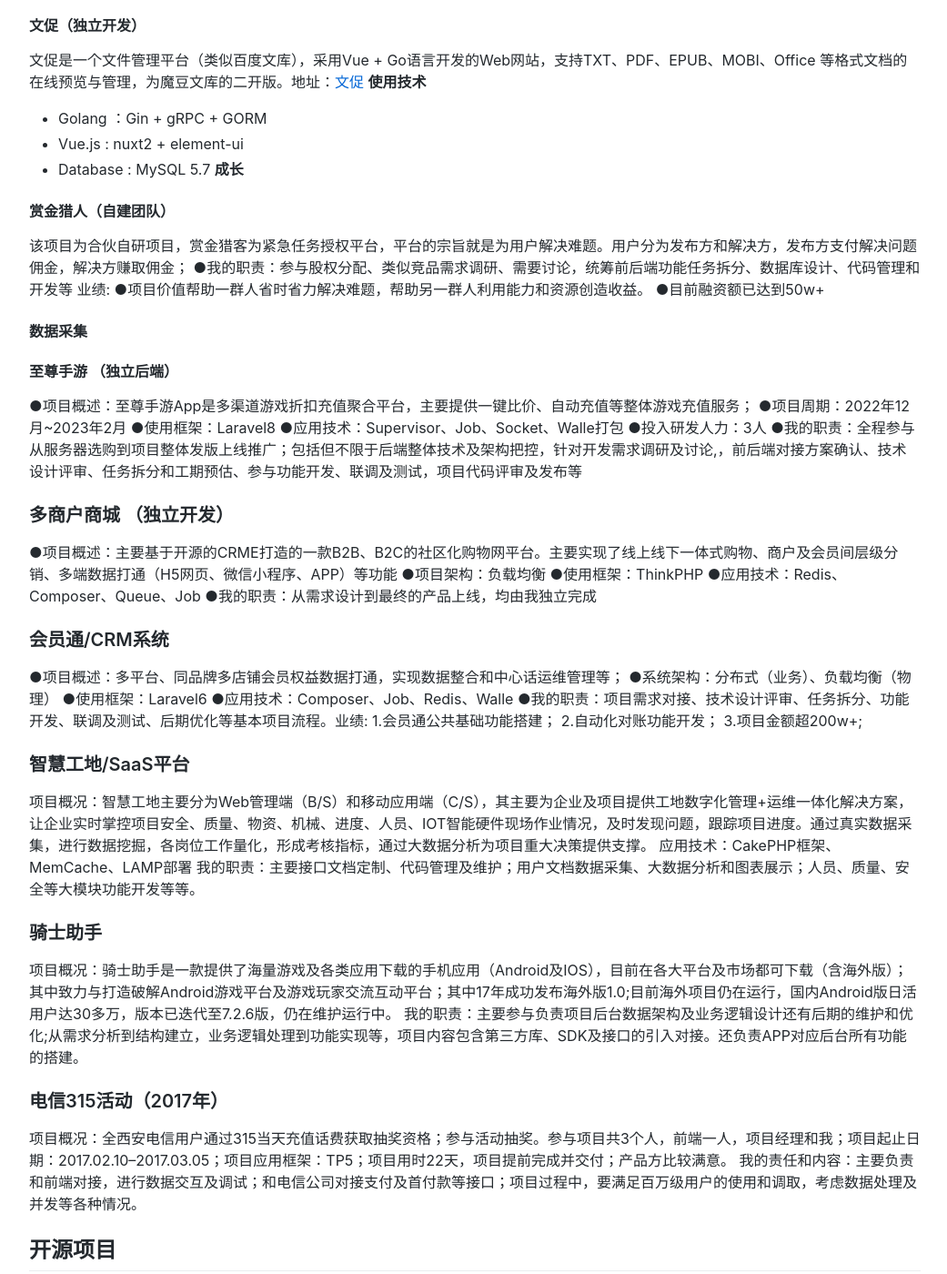
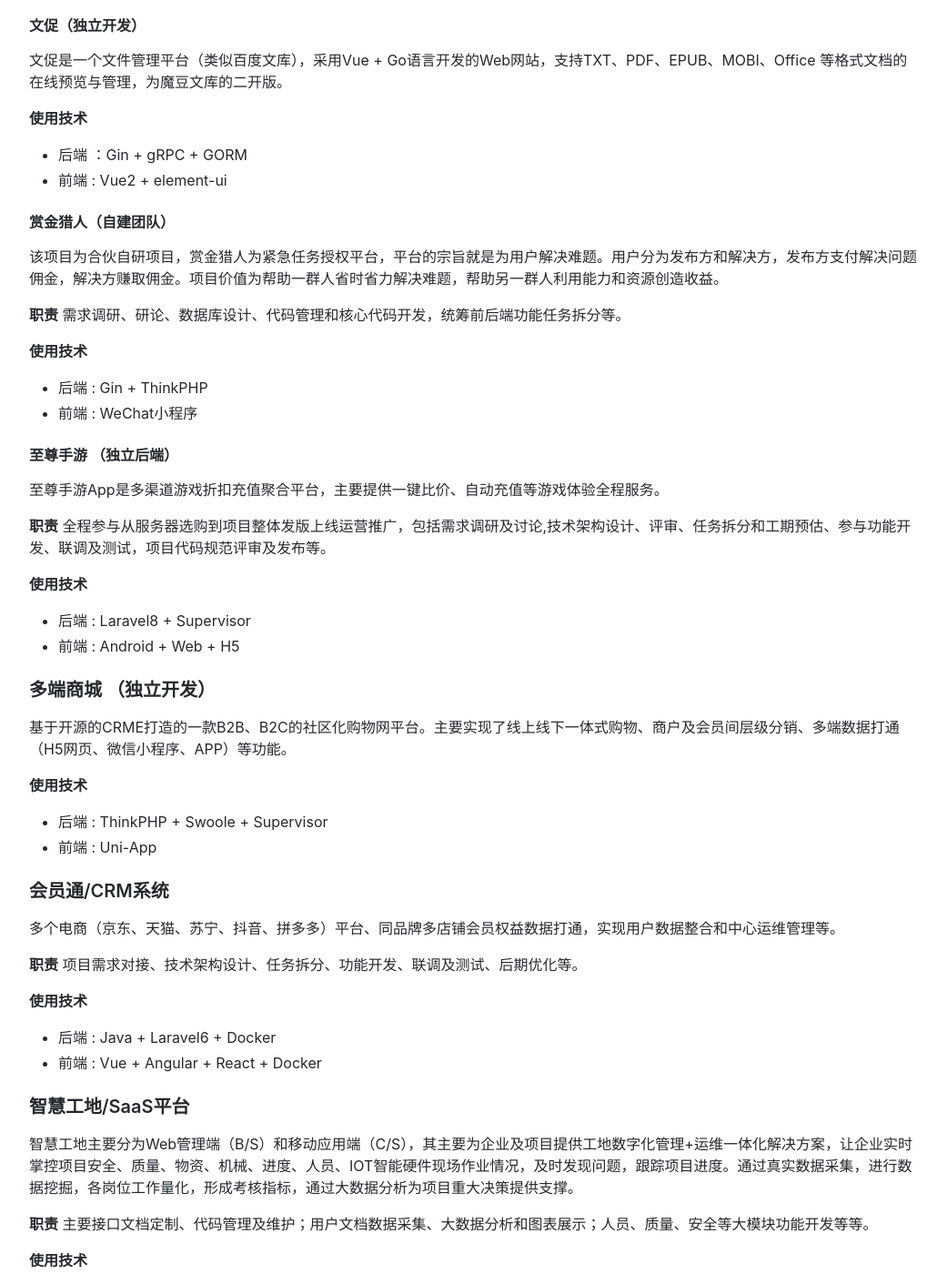
Before and after one commit to avehub/avehub.github.io, a Jekyll site: the page built from index.md, in a window 1280 px wide and 1400 px high, scrolled down 1392 px. Shown: the whole window at 91% size, without its empty margins (118-1159 px from the left). Built offline with Jekyll 4.4.1, drawn with Linux system fonts in a browser that asks for light colours; comment, search, counter and statistics services are not loaded; our own code applies the rules of GitHub Pages for plain Markdown files; some of the changed text lies outside the part shown.

Commit message:
Update info commit

```diff
--- a/index.md
+++ b/index.md
@@ -56,69 +56,106 @@
 | 西安 XX 网络科技有限公司| 2017.04-2020.05   | Python/PHP  |
 | 中国 XX 股份有限公司    | 2015.10-2017.03   | PHP         |
 
-## 项目经验（部分）
+## 项目经验（部分展示）
 
 #### 文促（独立开发）
-文促是一个文件管理平台（类似百度文库），采用Vue + Go语言开发的Web网站，支持TXT、PDF、EPUB、MOBI、Office 等格式文档的在线预览与管理，为魔豆文库的二开版。地址：[文促](http://wencu.xidukeji.com)
+文促是一个文件管理平台（类似百度文库），采用Vue + Go语言开发的Web网站，支持TXT、PDF、EPUB、MOBI、Office 等格式文档的在线预览与管理，为魔豆文库的二开版。
+
 **使用技术**
-* Golang   ：Gin + gRPC + GORM
-* Vue.js   : nuxt2 + element-ui
-* Database : MySQL 5.7
-**成长**
+* 后端 ：Gin + gRPC + GORM
+* 前端 : Vue2 + element-ui
+
 
 #### 赏金猎人（自建团队）
-该项目为合伙自研项目，赏金猎客为紧急任务授权平台，平台的宗旨就是为用户解决难题。用户分为发布方和解决方，发布方支付解决问题佣金，解决方赚取佣金；
-●我的职责：参与股权分配、类似竞品需求调研、需要讨论，统筹前后端功能任务拆分、数据库设计、代码管理和开发等
-业绩:
-●项目价值帮助一群人省时省力解决难题，帮助另一群人利用能力和资源创造收益。
-●目前融资额已达到50w+
+该项目为合伙自研项目，赏金猎人为紧急任务授权平台，平台的宗旨就是为用户解决难题。用户分为发布方和解决方，发布方支付解决问题佣金，解决方赚取佣金。项目价值为帮助一群人省时省力解决难题，帮助另一群人利用能力和资源创造收益。
 
-#### 数据采集
+**职责**
+需求调研、研论、数据库设计、代码管理和核心代码开发，统筹前后端功能任务拆分等。
+
+**使用技术**
+* 后端  : Gin + ThinkPHP
+* 前端  : WeChat小程序
 
 
 #### 至尊手游 （独立后端）
-●项目概述：至尊手游App是多渠道游戏折扣充值聚合平台，主要提供一键比价、自动充值等整体游戏充值服务；
-●项目周期：2022年12月~2023年2月
-●使用框架：Laravel8
-●应用技术：Supervisor、Job、Socket、Walle打包
-●投入研发人力：3人
-●我的职责：全程参与从服务器选购到项目整体发版上线推广；包括但不限于后端整体技术及架构把控，针对开发需求调研及讨论,，前后端对接方案确认、技术设计评审、任务拆分和工期预估、参与功能开发、联调及测试，项目代码评审及发布等
+至尊手游App是多渠道游戏折扣充值聚合平台，主要提供一键比价、自动充值等游戏体验全程服务。
 
-### 多商户商城 （独立开发）
-●项目概述：主要基于开源的CRME打造的一款B2B、B2C的社区化购物网平台。主要实现了线上线下一体式购物、商户及会员间层级分销、多端数据打通（H5网页、微信小程序、APP）等功能
-●项目架构：负载均衡
-●使用框架：ThinkPHP
-●应用技术：Redis、Composer、Queue、Job
-●我的职责：从需求设计到最终的产品上线，均由我独立完成
+**职责**
+全程参与从服务器选购到项目整体发版上线运营推广，包括需求调研及讨论,技术架构设计、评审、任务拆分和工期预估、参与功能开发、联调及测试，项目代码规范评审及发布等。
+
+**使用技术**
+* 后端  : Laravel8 + Supervisor
+* 前端  : Android + Web + H5
+
+
+### 多端商城 （独立开发）
+基于开源的CRME打造的一款B2B、B2C的社区化购物网平台。主要实现了线上线下一体式购物、商户及会员间层级分销、多端数据打通（H5网页、微信小程序、APP）等功能。
+
+**使用技术**
+* 后端  : ThinkPHP + Swoole + Supervisor
+* 前端  : Uni-App
+
 
 ### 会员通/CRM系统
-●项目概述：多平台、同品牌多店铺会员权益数据打通，实现数据整合和中心话运维管理等；
-●系统架构：分布式（业务）、负载均衡（物理）
-●使用框架：Laravel6
-●应用技术：Composer、Job、Redis、Walle
-●我的职责：项目需求对接、技术设计评审、任务拆分、功能开发、联调及测试、后期优化等基本项目流程。业绩:
-1.会员通公共基础功能搭建；
-2.自动化对账功能开发；
-3.项目金额超200w+;
+多个电商（京东、天猫、苏宁、抖音、拼多多）平台、同品牌多店铺会员权益数据打通，实现用户数据整合和中心运维管理等。
+
+**职责**
+项目需求对接、技术架构设计、任务拆分、功能开发、联调及测试、后期优化等。
+
+**使用技术**
+* 后端  : Java + Laravel6 + Docker
+* 前端  : Vue + Angular + React + Docker
+
 
 ### 智慧工地/SaaS平台
-项目概况：智慧工地主要分为Web管理端（B/S）和移动应用端（C/S），其主要为企业及项目提供工地数字化管理+运维一体化解决方案，让企业实时掌控项目安全、质量、物资、机械、进度、人员、IOT智能硬件现场作业情况，及时发现问题，跟踪项目进度。通过真实数据采集，进行数据挖掘，各岗位工作量化，形成考核指标，通过大数据分析为项目重大决策提供支撑。
-应用技术：CakePHP框架、MemCache、LAMP部署
-我的职责：主要接口文档定制、代码管理及维护；用户文档数据采集、大数据分析和图表展示；人员、质量、安全等大模块功能开发等等。
+智慧工地主要分为Web管理端（B/S）和移动应用端（C/S），其主要为企业及项目提供工地数字化管理+运维一体化解决方案，让企业实时掌控项目安全、质量、物资、机械、进度、人员、IOT智能硬件现场作业情况，及时发现问题，跟踪项目进度。通过真实数据采集，进行数据挖掘，各岗位工作量化，形成考核指标，通过大数据分析为项目重大决策提供支撑。
+
+**职责**
+主要接口文档定制、代码管理及维护；用户文档数据采集、大数据分析和图表展示；人员、质量、安全等大模块功能开发等等。
+
+**使用技术**
+* 后端 : CakePHP + 自研框架 + Java
+* 前端 : Vue + React
+
 
 ### 骑士助手
-项目概况：骑士助手是一款提供了海量游戏及各类应用下载的手机应用（Android及IOS），目前在各大平台及市场都可下载（含海外版）；其中致力与打造破解Android游戏平台及游戏玩家交流互动平台；其中17年成功发布海外版1.0;目前海外项目仍在运行，国内Android版日活用户达30多万，版本已迭代至7.2.6版，仍在维护运行中。
-我的职责：主要参与负责项目后台数据架构及业务逻辑设计还有后期的维护和优化;从需求分析到结构建立，业务逻辑处理到功能实现等，项目内容包含第三方库、SDK及接口的引入对接。还负责APP对应后台所有功能的搭建。
+骑士助手是一款提供了海量游戏及各类应用下载的手机应用（Android及IOS），目前在各大平台及市场都可下载（含海外版）；其中致力与打造破解Android游戏平台及游戏玩家交流互动平台；其中17年成功发布海外版1.0;目前海外项目仍在运行，国内Android版日活用户达30多万，版本已迭代至7.2.6版，仍在维护运行中。
 
-### 电信315活动（2017年）
-项目概况：全西安电信用户通过315当天充值话费获取抽奖资格；参与活动抽奖。参与项目共3个人，前端一人，项目经理和我；项目起止日期：2017.02.10--2017.03.05；项目应用框架：TP5；项目用时22天，项目提前完成并交付；产品方比较满意。
-我的责任和内容：主要负责和前端对接，进行数据交互及调试；和电信公司对接支付及首付款等接口；项目过程中，要满足百万级用户的使用和调取，考虑数据处理及并发等各种情况。
+**职责**
+负责项目后台数据架构及业务逻辑设计还有后期的维护和优化;从需求分析到结构建立，业务逻辑处理到功能实现等，项目内容包含第三方库、SDK及接口的引入对接。还负责APP对应后台所有功能的搭建。
+
+**使用技术**
+* 后端 : PHPCMS + ThinkPHP
+* 前端 : Android + IOS + Web
+
+
+### 电信315活动（2017）
+陕西电信用户315当天通过活动页进行充值指定金额话费获得一定抽奖次数，并参与抽奖活动，中奖后需填写收货信息以快递形式领取。
+
+**职责**
+了解需求、通过指定任务进行接口开发，并配合其他同事完成整体工作流程。
+
+**使用技术**
+* 后端 : Java + PHP
+* 前端 : H5 + JavaScript
+
 
 ## 开源项目
 
-
-## 自我评价
+- 爬虫项目
+    - https://github.com/avehub/goColly
+    - 汽车、摩托车常规性数据整理
+- 多商户电商平台
+    - https://gitee.com/avegit/merchantShop
+    - 打通多级分销、积分抵扣、线下线上双渠道营销模式
+- 文档管理
+    - https://github.com/avehub/wencu
+    - https://github.com/avehub/wencu-web
+    - 可供公司内部使用的类似百度文库的多文档管理平台
+- 抢购茅台脚本
+    - https://github.com/avehub/imaotai
+    - 可完成每日自动化预约抢购茅台
 
 ## 致谢
 
-感谢您花时间阅读我的信息，期待能有机会与您共事。
+感谢您能看到这里，期待与您共事。
```
Also changed, not shown: other parts of index.md (+6 -6 lines).
